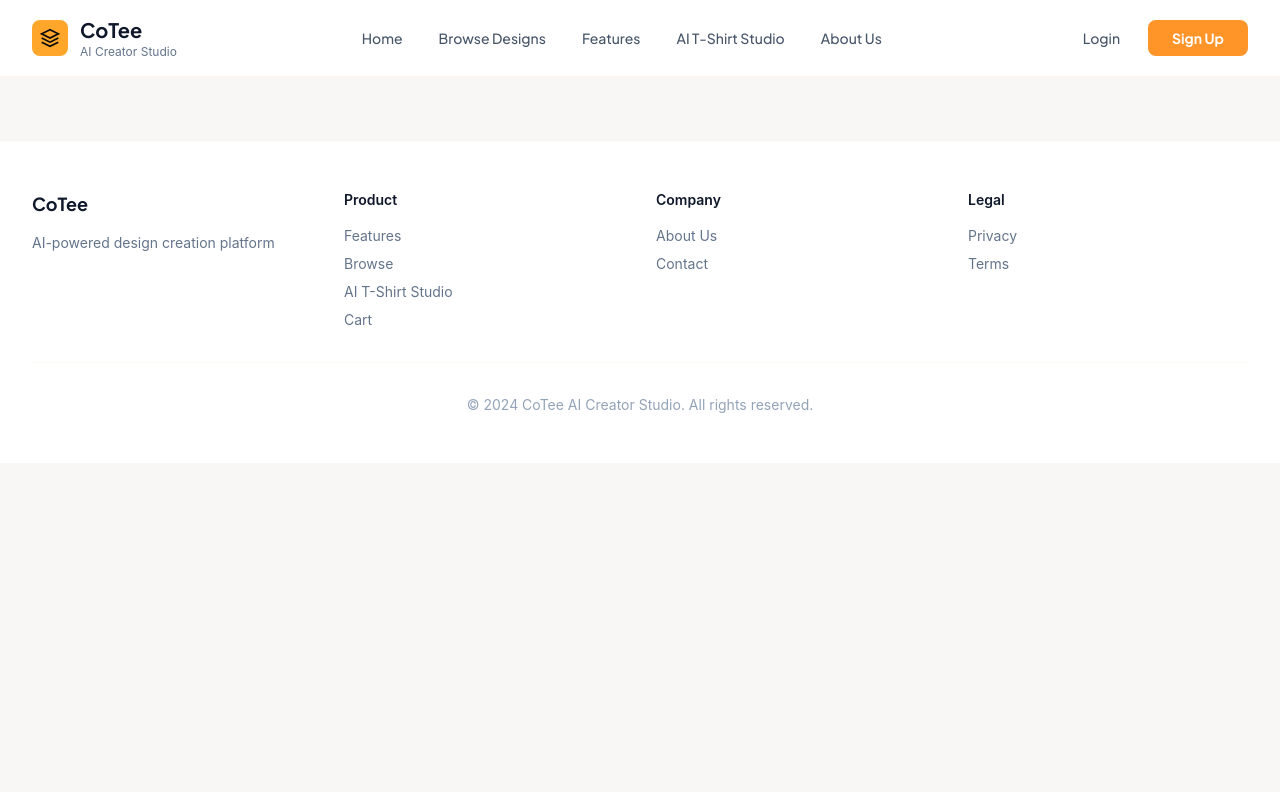
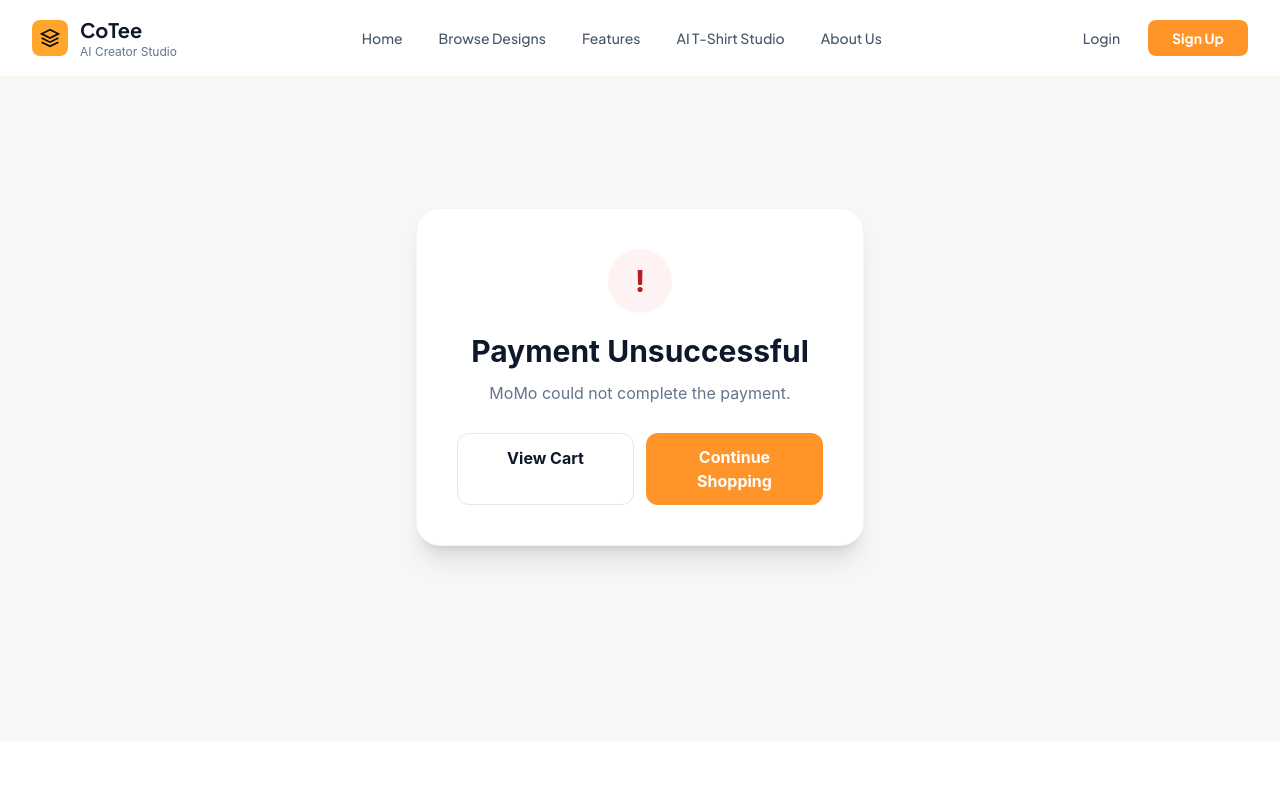
Before and after one commit to PhucKhang1310/exe101-cotee-fe, a React (Vite) app: page /payment-result in a window 1280 px wide. Shown: the top 792 px of the page. Built offline with nearby package versions, Linux system fonts and the light colour scheme; no server answers.

Commit message:
feat: implement checkout process and payment result handling

```diff
--- a/src/app/App.tsx
+++ b/src/app/App.tsx
@@ -10,6 +10,7 @@ import VerifyEmail from './pages/VerifyEmail';
 import Dashboard from './pages/Dashboard';
 import Product from './pages/Product';
 import Cart from './pages/Cart';
+import PaymentResult from './pages/PaymentResult';
 
 export default function App() {
   return (
@@ -30,6 +31,7 @@ export default function App() {
                 <Route path="/login" element={<Login />} />
                 <Route path="/register" element={<Register />} />
                 <Route path="/verify-email" element={<VerifyEmail />} />
+                <Route path="/payment-result" element={<PaymentResult />} />
               </Routes>
             </Layout>
           }
--- a/src/app/lib/api.ts
+++ b/src/app/lib/api.ts
@@ -35,6 +35,7 @@ type LoginResponse = {
 type RegisterResponse = {
   message?: string;
   email?: string;
+  isEmailVerified: boolean;
 };
 
 type VerifyEmailResponse = {
@@ -46,6 +47,12 @@ type VerifyEmailResponse = {
 
 type ResendVerificationResponse = {
   message?: string;
+};
+
+export type CheckoutResponse = {
+  orderCode: string;
+  payUrl: string;
+  totalAmount: number;
 };
 
 export function getAuthToken(): string {
@@ -162,3 +169,10 @@ export async function removeCartItem(productId: string, size: string): Promise<A
 export async function clearCart(): Promise<void> {
   await request('/api/Carts', { method: 'DELETE' });
 }
+
+export async function checkout(fullName: string, phone: string, address: string): Promise<CheckoutResponse> {
+  return request<CheckoutResponse>('/api/Orders/checkout', {
+    method: 'POST',
+    body: JSON.stringify({ fullName, phone, address }),
+  });
+}
--- a/src/app/pages/Cart.tsx
+++ b/src/app/pages/Cart.tsx
@@ -1,8 +1,9 @@
-import { useEffect, useMemo, useState } from 'react';
+import { type FormEvent, useEffect, useMemo, useState } from 'react';
 import { Link, useNavigate } from 'react-router';
 import { Minus, Plus, ShoppingBag, Trash2 } from 'lucide-react';
 import {
   clearCart as clearApiCart,
+  checkout as checkoutApi,
   getCart,
   removeCartItem as removeApiCartItem,
   updateCartItem as updateApiCartItem,
@@ -28,6 +29,10 @@ export default function Cart() {
   const navigate = useNavigate();
   const [items, setItems] = useState<CartItem[]>([]);
   const [notice, setNotice] = useState('');
+  const [fullName, setFullName] = useState('');
+  const [phone, setPhone] = useState('');
+  const [address, setAddress] = useState('');
+  const [isCheckingOut, setIsCheckingOut] = useState(false);
 
   useEffect(() => {
     if (!isAuthenticated()) {
@@ -52,7 +57,7 @@ export default function Cart() {
     () => items.reduce((sum, item) => sum + item.price * item.quantity, 0),
     [items],
   );
-  const shipping = items.length > 0 ? 4.95 : 0;
+  const shipping = 0;
   const total = subtotal + shipping;
 
   const updateItems = (nextItems: CartItem[]) => {
@@ -104,13 +109,32 @@ export default function Cart() {
     }
   };
 
-  const checkout = () => {
+  const checkout = async (event: FormEvent<HTMLFormElement>) => {
+    event.preventDefault();
     if (items.length === 0) {
       setNotice('Add at least one item before checkout.');
       return;
     }
 
-    setNotice('Checkout is ready to connect to a payment provider.');
+    if (!fullName.trim() || !phone.trim() || !address.trim()) {
+      setNotice('Enter your full name, phone number, and shipping address.');
+      return;
+    }
+
+    setIsCheckingOut(true);
+    setNotice('');
+
+    try {
+      const response = await checkoutApi(fullName.trim(), phone.trim(), address.trim());
+      if (!response.payUrl) {
+        throw new Error('The payment provider did not return a payment URL.');
+      }
+
+      window.location.assign(response.payUrl);
+    } catch (error) {
+      setNotice(error instanceof Error ? error.message : 'Unable to start checkout.');
+      setIsCheckingOut(false);
+    }
   };
 
   return (
@@ -214,20 +238,49 @@ export default function Cart() {
                 </div>
                 <div className="flex justify-between text-[#64748b]">
                   <span>Shipping</span>
-                  <span>${shipping.toFixed(2)}</span>
+                  <span>Free</span>
                 </div>
                 <div className="border-t border-[#e2e8f0] pt-3 flex justify-between text-lg font-bold text-[#0f172a]">
                   <span>Total</span>
                   <span>${total.toFixed(2)}</span>
                 </div>
               </div>
-              <button
-                type="button"
-                onClick={checkout}
-                className="mt-6 w-full rounded-xl bg-[#ff9429] px-6 py-4 font-bold text-white shadow-lg shadow-orange-200 hover:bg-[#ff8c1a]"
-              >
-                Checkout
-              </button>
+              <form onSubmit={checkout} className="mt-6 space-y-3">
+                <input
+                  type="text"
+                  value={fullName}
+                  onChange={(event) => setFullName(event.target.value)}
+                  placeholder="Full name"
+                  autoComplete="name"
+                  required
+                  className="w-full rounded-xl border border-[#e2e8f0] bg-white px-4 py-3 text-sm focus:border-[#ffa62b] focus:outline-none"
+                />
+                <input
+                  type="tel"
+                  value={phone}
+                  onChange={(event) => setPhone(event.target.value)}
+                  placeholder="Phone number"
+                  autoComplete="tel"
+                  required
+                  className="w-full rounded-xl border border-[#e2e8f0] bg-white px-4 py-3 text-sm focus:border-[#ffa62b] focus:outline-none"
+                />
+                <textarea
+                  value={address}
+                  onChange={(event) => setAddress(event.target.value)}
+                  placeholder="Shipping address"
+                  autoComplete="street-address"
+                  required
+                  rows={3}
+                  className="w-full resize-none rounded-xl border border-[#e2e8f0] bg-white px-4 py-3 text-sm focus:border-[#ffa62b] focus:outline-none"
+                />
+                <button
+                  type="submit"
+                  disabled={isCheckingOut}
+                  className="w-full rounded-xl bg-[#ff9429] px-6 py-4 font-bold text-white shadow-lg shadow-orange-200 hover:bg-[#ff8c1a] disabled:cursor-not-allowed disabled:opacity-60"
+                >
+                  {isCheckingOut ? 'Opening MoMo...' : 'Pay with MoMo'}
+                </button>
+              </form>
               <button
                 type="button"
                 onClick={clearCart}
--- /dev/null
+++ b/src/app/pages/PaymentResult.tsx
@@ -0,0 +1,45 @@
+import { Link, useLocation } from 'react-router';
+
+export default function PaymentResult() {
+  const location = useLocation();
+  const params = new URLSearchParams(location.search);
+  const resultCode = Number(params.get('resultCode') ?? -1);
+  const orderId = params.get('orderId') ?? '';
+  const momoMessage = params.get('message') ?? '';
+  const succeeded = resultCode === 0;
+
+  return (
+    <div className="w-full min-h-[calc(100vh-200px)] flex items-center justify-center py-12">
+      <div className="max-w-lg w-full mx-auto px-8">
+        <div className="rounded-3xl border border-[#f1f5f9] bg-white p-10 text-center shadow-xl">
+          <div className={`mx-auto mb-5 grid h-16 w-16 place-items-center rounded-full text-3xl font-bold ${
+            succeeded ? 'bg-[#f0fdf4] text-[#15803d]' : 'bg-[#fef2f2] text-[#b91c1c]'
+          }`}>
+            {succeeded ? '✓' : '!'}
+          </div>
+          <h1 className="text-3xl font-bold text-[#0f172a]">
+            {succeeded ? 'Payment Submitted' : 'Payment Unsuccessful'}
+          </h1>
+          <p className="mt-3 text-[#64748b]">
+            {succeeded
+              ? 'MoMo accepted the payment. Your order will update after payment confirmation.'
+              : momoMessage || 'MoMo could not complete the payment.'}
+          </p>
+          {orderId && (
+            <p className="mt-4 rounded-xl bg-[#f8f7f5] px-4 py-3 text-sm font-semibold text-[#475569]">
+              Order: {orderId}
+            </p>
+          )}
+          <div className="mt-7 grid gap-3 sm:grid-cols-2">
+            <Link to="/cart" className="rounded-xl border border-[#e2e8f0] px-5 py-3 font-bold text-[#0f172a] hover:border-[#ffa62b]">
+              View Cart
+            </Link>
+            <Link to="/browse" className="rounded-xl bg-[#ff9429] px-5 py-3 font-bold text-white hover:bg-[#ff8c1a]">
+              Continue Shopping
+            </Link>
+          </div>
+        </div>
+      </div>
+    </div>
+  );
+}
--- a/src/app/pages/Register.tsx
+++ b/src/app/pages/Register.tsx
@@ -45,8 +45,12 @@ export default function Register() {
     try {
       const response = await register(fullName, email, password);
       setNotice(response.message ?? 'Registration successful. Please check your email to verify your account.');
-      const params = new URLSearchParams({ email, redirect: redirectTo });
-      window.setTimeout(() => navigate(`/verify-email?${params.toString()}`), 1200);
+      if (response.isEmailVerified) {
+        window.setTimeout(() => navigate(`/login?redirect=${encodeURIComponent(redirectTo)}`), 1200);
+      } else {
+        const params = new URLSearchParams({ email, redirect: redirectTo });
+        window.setTimeout(() => navigate(`/verify-email?${params.toString()}`), 1200);
+      }
     } catch (error) {
       setNotice(error instanceof Error ? error.message : 'Unable to create your account. Please try again.');
     } finally {
```
